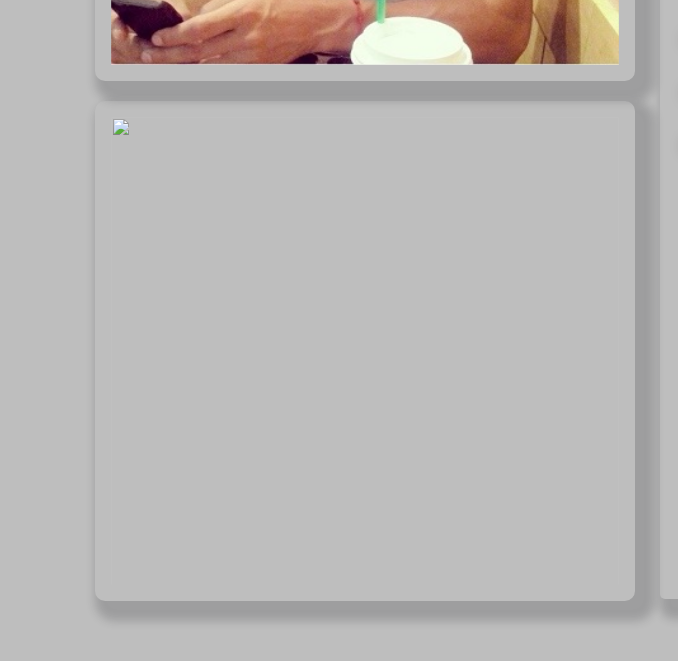
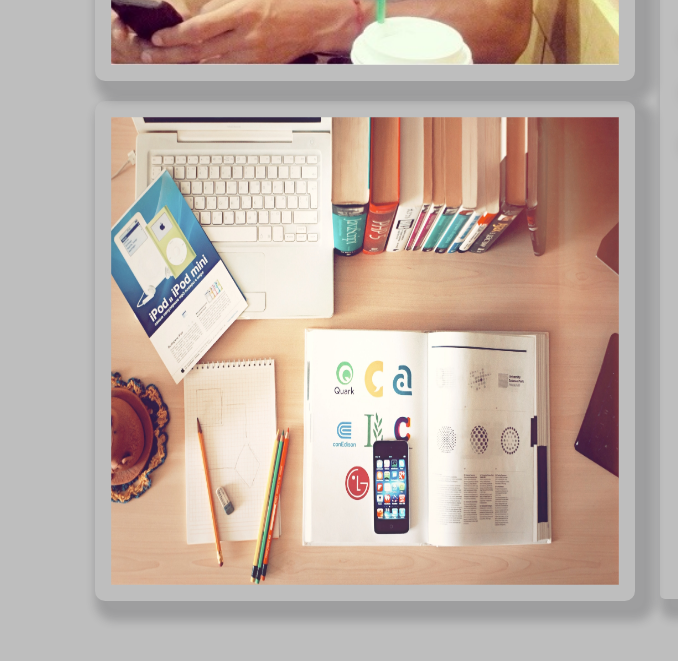
Before and after one commit to Bmercado17/contactMe, a plain HTML site: page index.html in a window 1280 px wide. Shown: the part 523-1184 px from the top of the page, 0-678 px from the left. Drawn offline with nearby package versions, Linux system fonts and the light colour scheme; the site is published under a folder, as on GitHub Pages, so addresses that start at the root find nothing.

Commit message:
changed2

```diff
--- a/index.html
+++ b/index.html
@@ -60,7 +60,7 @@
 
             alt="set profile"
           />
-          <img class="profile" src="/images/contactMe1.jpg" alt="">
+          <img class="profile" src="images/contactMe1.jpg" alt="marketing">
 
 
         </div>
```
